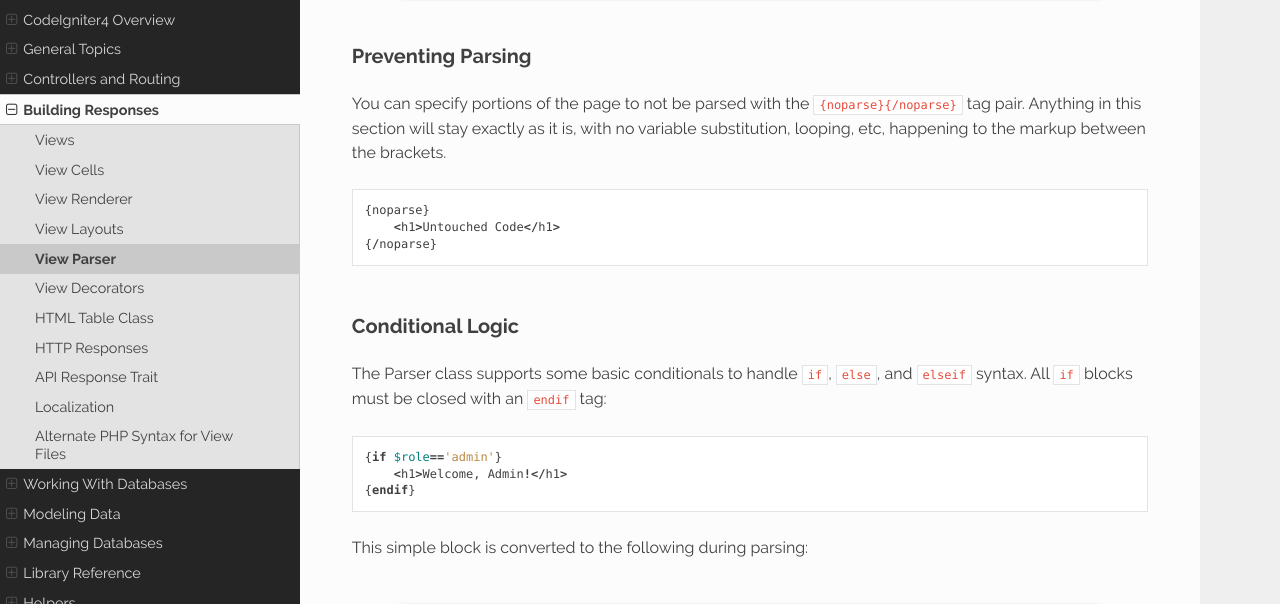
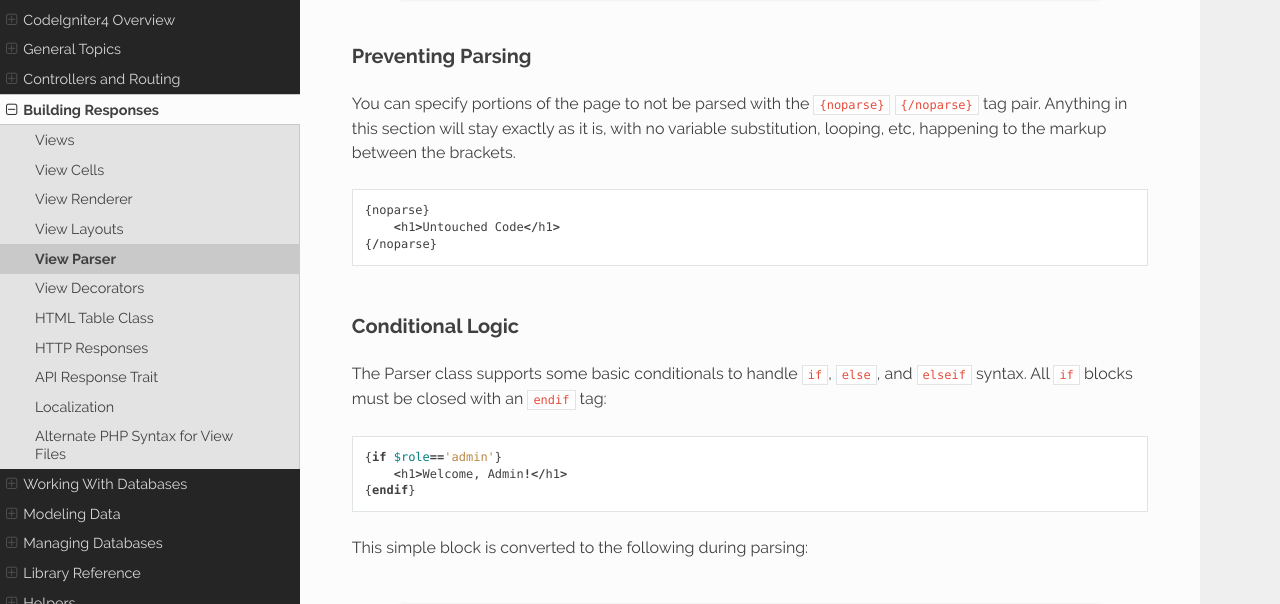
Before and after one commit to NEKOGET/ci4_user_guide_src, a Sphinx documentation site: the page built from source/outgoing/view_parser.rst, in a window 1280 px wide and 900 px high, scrolled down 6804 px, cut to the strip 162-766 px from the top of the window. Built offline with Sphinx 7.4.7 and the Read the Docs theme 2.0.0, drawn with Linux system fonts in a browser that asks for light colours.

Commit message:
docs: add space between tags

```diff
--- a/source/outgoing/view_parser.rst
+++ b/source/outgoing/view_parser.rst
@@ -250,7 +250,7 @@ This example gives different results, depending on cascading:
 Preventing Parsing
 ==================
 
-You can specify portions of the page to not be parsed with the ``{noparse}{/noparse}`` tag pair. Anything in this
+You can specify portions of the page to not be parsed with the ``{noparse}`` ``{/noparse}`` tag pair. Anything in this
 section will stay exactly as it is, with no variable substitution, looping, etc, happening to the markup between the brackets.
 
 ::
```
